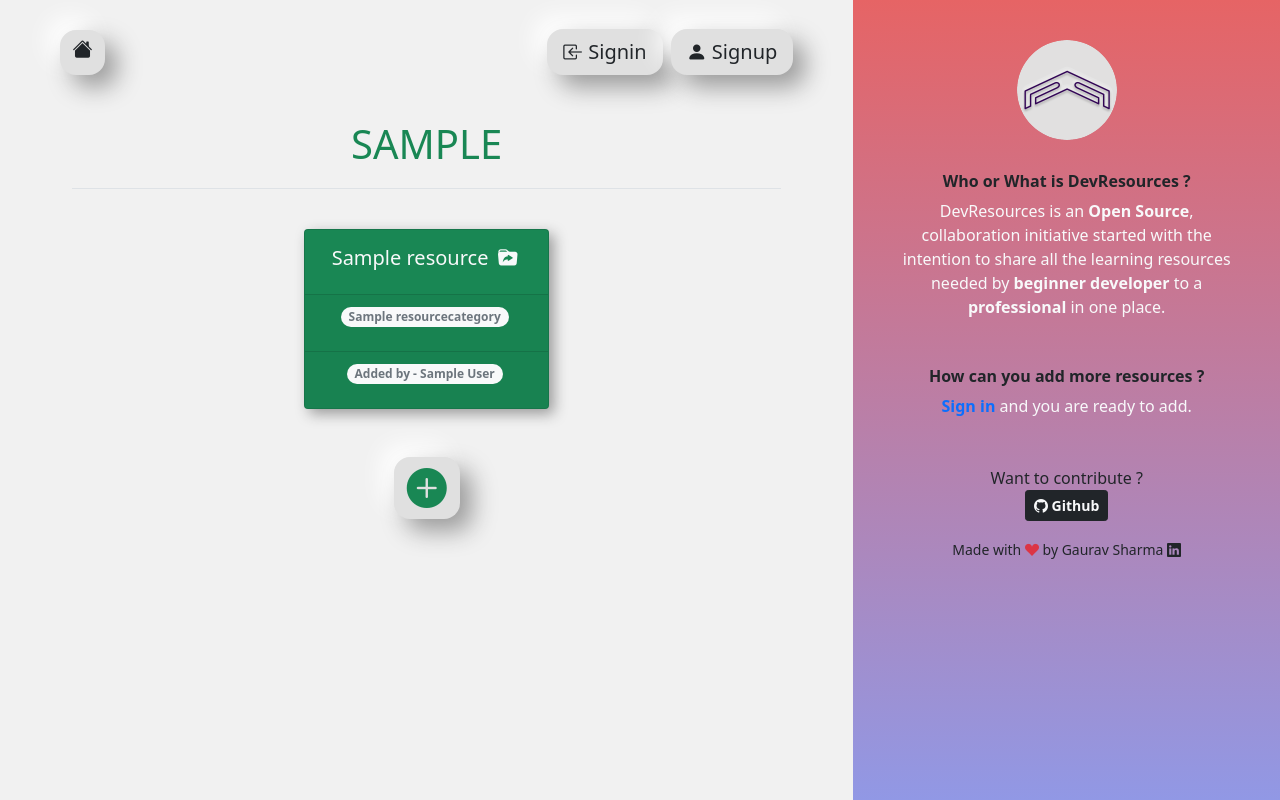
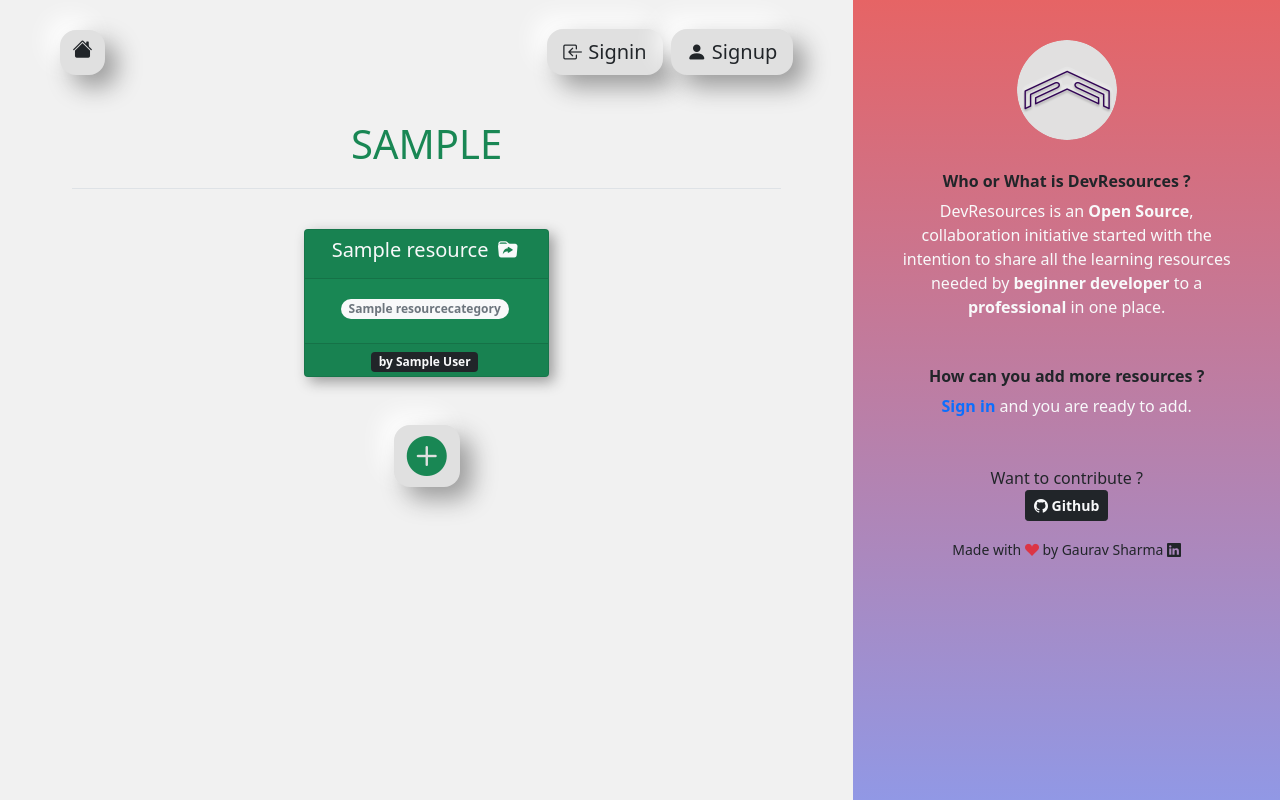
Before and after one commit to mnamegaurav/devresources, a Django app: template templates/core/resource_list.html in a window 1280 px wide. Run offline with Django 3.2, Linux system fonts and the light colour scheme; tables that the repository leaves empty hold one stand-in row (values such as "Sample post"); the template is opened without the code that fills it: values that come from a table or form of the project are taken from there, most other values are stand-ins (such as "Sample title", 1, 10 or a date in 2020); some libraries are stand-ins or nearby versions.

Commit message:
some changes in design of added by

```diff
--- a/templates/core/resource_list.html
+++ b/templates/core/resource_list.html
@@ -35,7 +35,7 @@
             <div
               class="card neumorphic__card text-center text-{% cycle 'light' 'light' 'light' 'light' 'dark' 'light' %} bg-{% cycle 'success' 'dark' 'primary' 'danger' 'warning' 'secondary' 'info' %}"
               style="height: 100%;">
-              <div class="card-body d-flex flex-wrap justify-content-center align-items-center">
+              <div class="card-header d-flex flex-wrap justify-content-center align-items-center">
                 <h5 class="card-title w-100">{{ resource.title }} <i class="bi bi-folder-symlink-fill px-1"></i></h5>
                 <!-- {% if resource.thumbnail %}
                     <img src="{{ resource.thumbnail.url }}" class="resource__image my-2" alt="thumbnail">
@@ -44,10 +44,10 @@
                     <p class="card-text">{{ resource.description }}</p>
                   {% endif %} -->
               </div>
-              <div class="card-footer pb-4 d-flex align-items-center justify-content-center flex-wrap"
+              <div class="card-body pb-4 d-flex align-items-center justify-content-center flex-wrap"
                 style="height: 100%;">
                 {% for category_name in resource.category.all %}
-                <a target="_blank" rel="noreferrer" href="{% url 'resource_list_view' category_name.slug %}"
+                <a rel="noreferrer" href="{% url 'resource_list_view' category_name.slug %}"
                   class="text-decoration-none text-reset me-1">
                   <small class="text-muted badge rounded-pill bg-light">
                     {{ category_name }}
@@ -56,12 +56,12 @@
                 {% endfor %}
               </div>
               {% if resource.added_by.full_name %}
-              <div class="card-footer pb-4 d-flex align-items-center justify-content-center flex-wrap"
+              <div class="card-footer p-1 d-flex align-items-end justify-content-center flex-wrap"
                 style="height: 100%;">
-                <a target="_blank" rel="noreferrer" href="{{ resource.added_by.website }}"
+                <a target="_blank" rel="noreferrer" {% if resource.added_by.website %} href="{{ resource.added_by.website }}" {% endif %}
                   class="text-decoration-none text-reset me-1">
-                  <small class="text-muted badge rounded-pill bg-light">
-                    Added by - {{ resource.added_by.full_name }}
+                  <small class="text-light badge bg-dark">
+                    by {{ resource.added_by.full_name }}
                   </small>
                 </a>
               </div>
```
